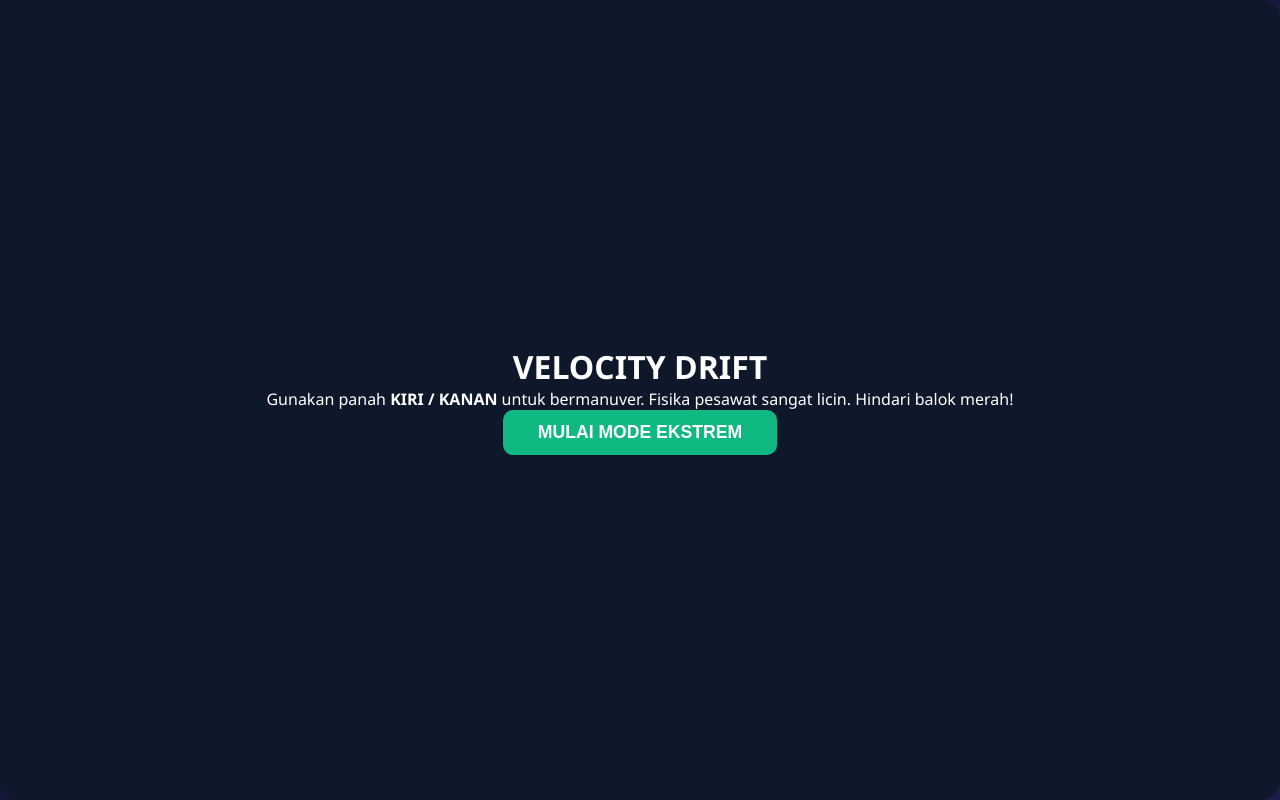
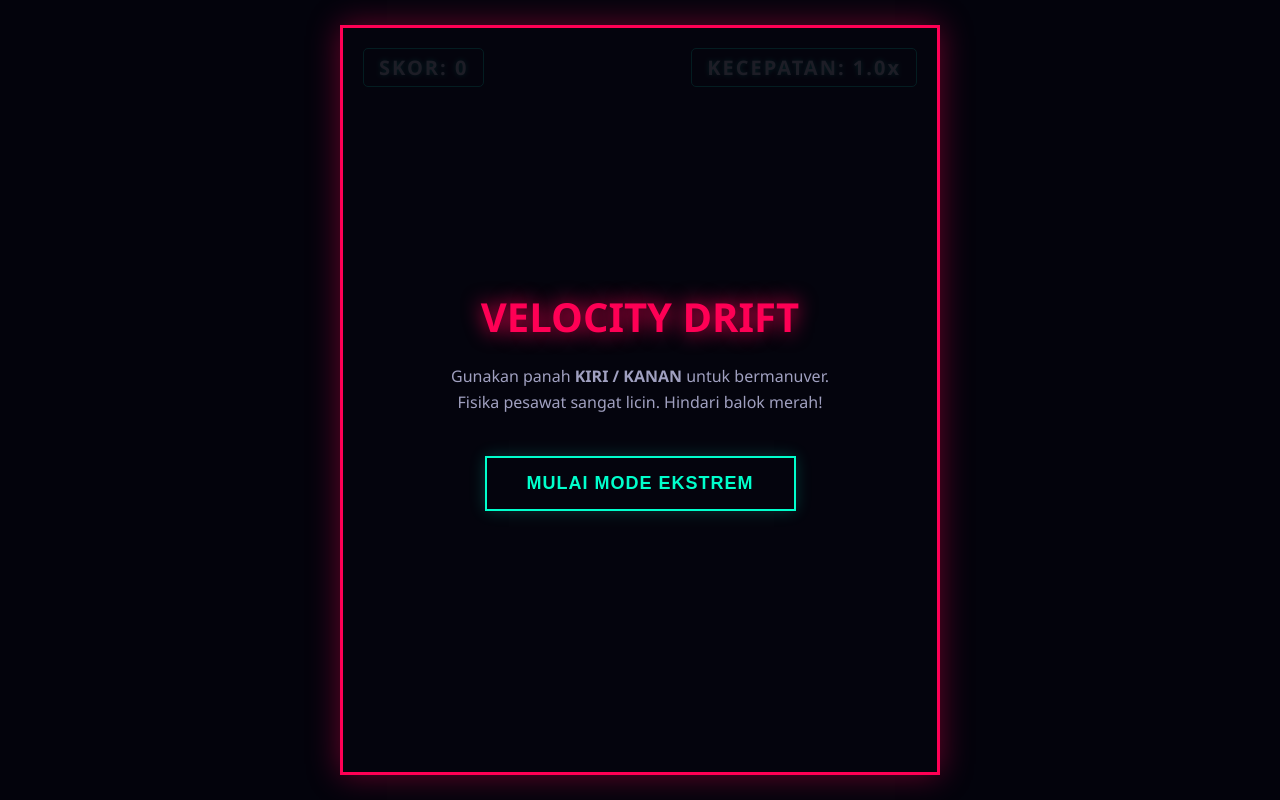
Before and after one commit to codinglentera/alfito, a plain HTML site: page index.html in a window 1280 px wide. Drawn offline with Linux system fonts and the light colour scheme.

Commit message:
Refactor CSS styles for layout and design updates
Updated styles for body, game container, and overlay elements. Changed colors, dimensions, and added new classes for improved design.

```diff
--- a/style.css
+++ b/style.css
@@ -6,97 +6,70 @@
 }
 
 body {
-    background: linear-gradient(135deg, #0f172a, #1e1b4b);
-    font-family: 'Segoe UI', Tahoma, Geneva, Verdana, sans-serif;
+    background-color: #03030c;
+    font-family: 'Segoe UI', Roboto, Helvetica, Arial, sans-serif;
     display: flex;
     justify-content: center;
     align-items: center;
     height: 100vh;
+    overflow: hidden;
     color: #fff;
 }
 
-.game-container {
+#game-container {
     position: relative;
-    width: 500px;
-    background: rgba(255, 255, 255, 0.05);
-    padding: 30px;
-    border-radius: 20px;
-    box-shadow: 0 15px 35px rgba(0, 0, 0, 0.3);
-    backdrop-filter: blur(10px);
-    border: 1px solid rgba(255, 255, 255, 0.1);
-    text-align: center;
+    width: 600px;
+    height: 750px;
+    border: 3px solid #ff0055;
+    box-shadow: 0 0 30px rgba(255, 0, 85, 0.4);
+    background-color: #000;
 }
 
-.header-status {
+#ui-layer {
+    position: absolute;
+    top: 20px;
+    left: 20px;
+    right: 20px;
     display: flex;
     justify-content: space-between;
-    margin-bottom: 40px;
+    font-size: 20px;
+    font-weight: 900;
+    letter-spacing: 2px;
+    z-index: 10;
+    pointer-events: none;
 }
 
-.status-box {
-    background: #312e81;
-    padding: 10px 20px;
-    border-radius: 12px;
-    font-size: 1.2rem;
-    font-weight: bold;
-    border: 1px solid #4338ca;
+.stat {
+    background: rgba(0, 0, 0, 0.6);
+    padding: 5px 15px;
+    border-radius: 5px;
+    border: 1px solid #00ffcc;
+    text-shadow: 0 0 5px #00ffcc;
 }
 
-#waktu-val { color: #f43f5e; }
-#skor-val { color: #10b981; }
-
-.word-section #instruksi {
-    color: #94a3b8;
-    font-size: 0.9rem;
-    letter-spacing: 1px;
-    text-transform: uppercase;
-    margin-bottom: 10px;
+canvas {
+    display: block;
+    width: 100%;
+    height: 100%;
 }
 
-#kata-target {
-    font-size: 3.5rem;
-    color: #38bdf8;
-    text-shadow: 0 0 15px rgba(56, 189, 248, 0.4);
-    margin-bottom: 40px;
-    letter-spacing: 2px;
-}
-
-.input-section input {
-    width: 100%;
-    padding: 15px 20px;
-    font-size: 1.3rem;
-    border: 2px solid #4338ca;
-    border-radius: 12px;
-    background: #0f172a;
-    color: #fff;
-    outline: none;
-    text-align: center;
-    transition: all 0.3s ease;
-}
-
-.input-section input:focus {
-    border-color: #38bdf8;
-    box-shadow: 0 0 15px rgba(56, 189, 248, 0.3);
-}
-
-/* Tampilan Overlay Menu Akhir & Awal */
 #overlay {
     position: absolute;
     top: 0;
     left: 0;
     width: 100%;
     height: 100%;
-    background: #0f172a;
-    border-radius: 20px;
+    background: rgba(5, 5, 15, 0.9);
     display: flex;
     flex-direction: column;
     justify-content: center;
     align-items: center;
-    z-index: 10;
-    padding: 20px;
+    z-index: 20;
     opacity: 0;
     pointer-events: none;
     transition: opacity 0.3s ease;
+    padding: 40px;
+    text-align: center;
 }
 
 #overlay.visible {
@@ -104,32 +77,37 @@ body {
     pointer-events: auto;
 }
 
-#overlay-title {
-    font-size: 2.2rem;
-    color: #38bdf8;
-    margin-bottom: 15px;
+#title {
+    font-size: 40px;
+    color: #ff0055;
+    text-shadow: 0 0 20px #ff0055;
+    margin-bottom: 20px;
+    font-weight: 900;
 }
 
-#overlay-desc {
-    color: #94a3b8;
-    font-size: 1rem;
-    margin-bottom: 30px;
-    line-height: 1.5;
+#desc {
+    font-size: 16px;
+    color: #a0a0c0;
+    max-width: 400px;
+    margin-bottom: 40px;
+    line-height: 1.6;
 }
 
 #start-btn {
-    background: #10b981;
-    color: #fff;
-    border: none;
-    padding: 12px 35px;
-    font-size: 1.1rem;
+    background: transparent;
+    color: #00ffcc;
+    border: 2px solid #00ffcc;
+    padding: 15px 40px;
+    font-size: 18px;
     font-weight: bold;
-    border-radius: 10px;
     cursor: pointer;
-    transition: transform 0.2s, background-color 0.2s;
+    letter-spacing: 1px;
+    box-shadow: 0 0 15px rgba(0, 255, 204, 0.2);
+    transition: all 0.2s ease;
 }
 
 #start-btn:hover {
-    background: #059669;
-    transform: scale(1.05);
+    background: #00ffcc;
+    color: #000;
+    box-shadow: 0 0 25px #00ffcc;
 }
```
